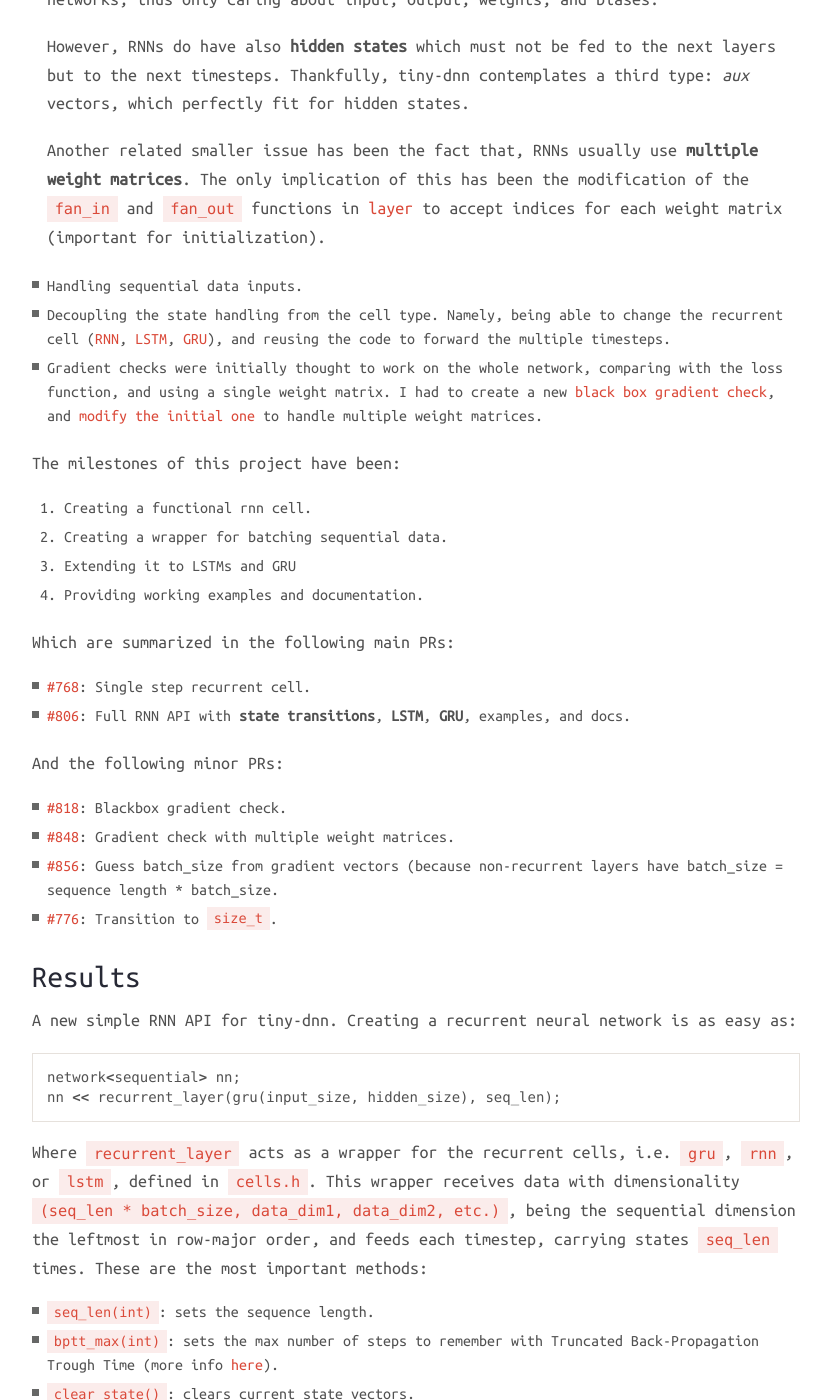
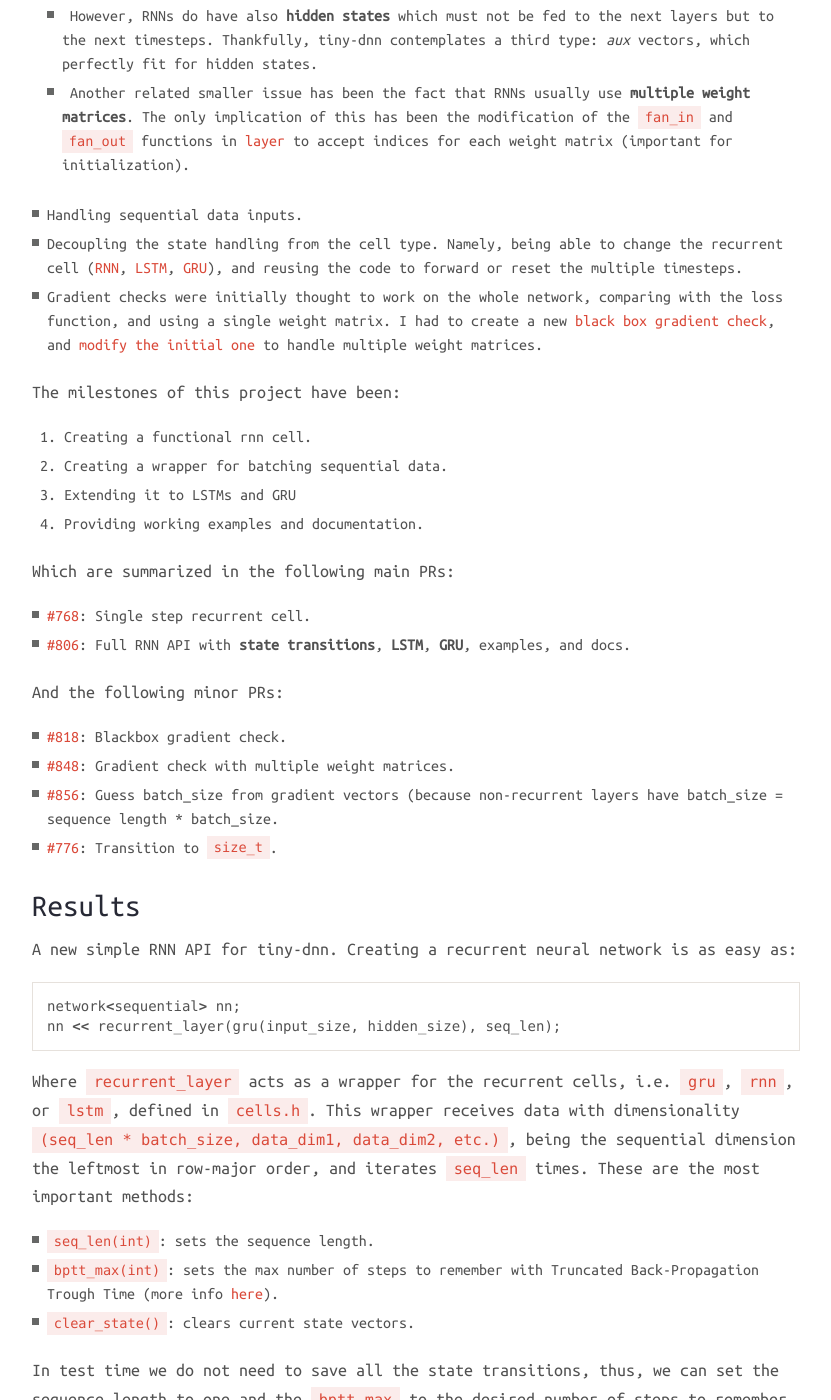
Before and after one commit to prlz77/prlz77.github.io, a Jekyll site: the page built from _posts/2017-08-28-gsoc.markdown, in a window 1280 px wide and 1400 px high, scrolled down 856 px. Shown: the whole window, without its empty margins (224-1055 px from the left). Built offline with Jekyll 4.4.1, drawn with Linux system fonts in a browser that asks for light colours; nearby versions of some CDN libraries; comment, search, counter and statistics services are not loaded.

Commit message:
upload last source

```diff
--- a/_posts/2017-08-28-gsoc.markdown
+++ b/_posts/2017-08-28-gsoc.markdown
@@ -23,13 +23,11 @@ challenging (and fun) because:
 - The library is growing fast, thus making the pull requests obsolete really fast.
 - The library was initially thought for simple feedforward convolutional neural
  networks, thus only caring about input, output, weights, and biases.
-
-   However, RNNs do have also **hidden states** which must not be fed to the next layers
+  - &nbsp;However, RNNs do have also **hidden states** which must not be fed to the next layers
  but to the next timesteps. Thankfully, tiny-dnn contemplates a third type:
  *aux* vectors, which perfectly fit for hidden states.
-
-   Another related smaller issue
- has been the fact that, RNNs usually use **multiple weight matrices**. The only
+  - &nbsp;Another related smaller issue
+ has been the fact that RNNs usually use **multiple weight matrices**. The only
  implication of this has been the modification of the `fan_in` and `fan_out`
  functions in [layer](https://github.com/tiny-dnn/tiny-dnn/pull/768/files#diff-a1617ac70e8f704e6996e605b9f4b889R303) to accept indices for each weight matrix
  (important for initialization).
@@ -38,7 +36,7 @@ challenging (and fun) because:
  the recurrent cell
  ([RNN](://github.com/tiny-dnn/tiny-dnn/pull/806/files#diff-e5eec78cc6798eed6e1240a94a45b602),
  [LSTM](https://github.com/tiny-dnn/tiny-dnn/pull/806/files#diff-f06a1ddf77504dc55259e064cae1fe07),
- [GRU](https://github.com/tiny-dnn/tiny-dnn/pull/806/files#diff-0ec17f98a652d0f516860eda2d1acc8a)), and reusing the code to forward the
+ [GRU](https://github.com/tiny-dnn/tiny-dnn/pull/806/files#diff-0ec17f98a652d0f516860eda2d1acc8a)), and reusing the code to forward or reset the
  multiple timesteps.
 - Gradient checks were initially thought to work on the whole network, comparing
   with the loss function, and using a single weight matrix. I had to create a
@@ -81,8 +79,8 @@ nn << recurrent_layer(gru(input_size, hidden_size), seq_len);
 Where `recurrent_layer` acts as a wrapper for the recurrent cells, i.e. `gru`,
 `rnn`, or `lstm`, defined in `cells.h`. This wrapper receives data with
 dimensionality `(seq_len * batch_size, data_dim1, data_dim2, etc.)`, being the
-sequential dimension the leftmost in row-major order, and feeds each timestep,
-carrying states `seq_len` times. These are the most important methods:
+sequential dimension the leftmost in row-major order, and iterates
+`seq_len` times. These are the most important methods:
 - `seq_len(int)`: sets the sequence length.
 - `bptt_max(int)`: sets the max number of steps to remember with Truncated
   Back-Propagation Trough Time (more info
```
